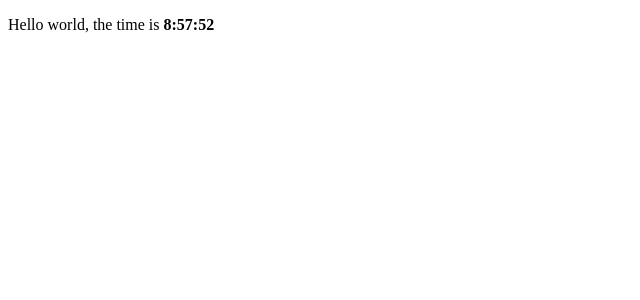
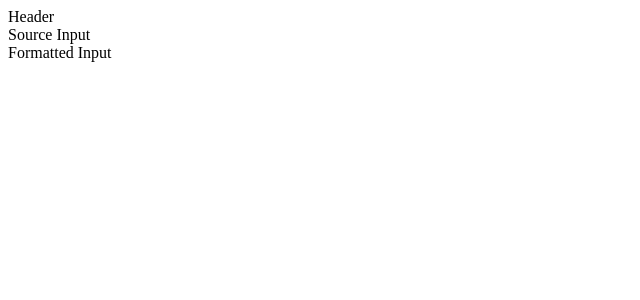
Before and after one commit to vladagurets/graphql-request-parser, a Svelte app: page / in a window 1280 px wide. Shown: the top 300 px of the page, without its empty margins (0-640 px from the left). Built offline with nearby package versions, Linux system fonts and the light colour scheme.

Commit message:
chore: add eslint

```diff
--- a/package.json
+++ b/package.json
@@ -8,6 +8,12 @@
     "build": "parcel build src/index.html"
   },
   "devDependencies": {
+    "eslint": "^7.32.0",
+    "eslint-config-standard": "^16.0.3",
+    "eslint-plugin-import": "^2.25.3",
+    "eslint-plugin-node": "^11.1.0",
+    "eslint-plugin-promise": "^5.1.1",
+    "eslint-plugin-svelte3": "^3.2.1",
     "parcel-bundler": "^1.12.5",
     "parcel-plugin-svelte": "^4.0.9",
     "svelte": "^3.44.1"
--- a/src/App.svelte
+++ b/src/App.svelte
@@ -1,34 +1,16 @@
-<p>
-  Hello { name }, the time is <span class="the-time">{ hours }:{ minutes }:{ seconds }</span>
-</p>
+<script>
+ 	import Header from './components/Header.svelte';
+  import SourceInput from './components/SourceInput.svelte';
+  import FormattedInput from './components/FormattedInput.svelte';
+</script>
 
 <style>
-  .the-time {
-    font-weight: bold;
-  }
 </style>
 
-<script>
-  import { onMount } from 'svelte';
-
-  export let name = 'Anonymous';
-  let time = new Date();
-
-  onMount(() => {
-    const timer = setInterval(() => {
-      time = new Date();
-    }, 1000)
-
-    return () => {
-      clearInterval(timer);
-    }
-  })
-
-  let hours, minutes, seconds;
-
-  $: {
-    hours = time.getHours();
-    minutes = time.getMinutes();
-    seconds = time.getSeconds();
-  }
-</script>
+<div class="content">
+  <Header/>
+  <section>
+    <SourceInput/>
+    <FormattedInput />
+  </section>
+</div>
--- /dev/null
+++ b/src/components/FormattedInput.svelte
@@ -0,0 +1,10 @@
+<script>
+
+</script>
+
+<style>
+</style>
+
+<div>
+  Formatted Input
+</div>
--- /dev/null
+++ b/src/components/Header.svelte
@@ -0,0 +1,10 @@
+<script>
+
+</script>
+
+<style>
+</style>
+
+<header>
+  Header
+</header>
--- /dev/null
+++ b/src/components/SourceInput.svelte
@@ -0,0 +1,10 @@
+<script>
+
+</script>
+
+<style>
+</style>
+
+<div>
+  Source Input
+</div>
```
Also changed, not shown: .eslintrc.js (added), 1 other file (tests, documents, lock files or other folders).
